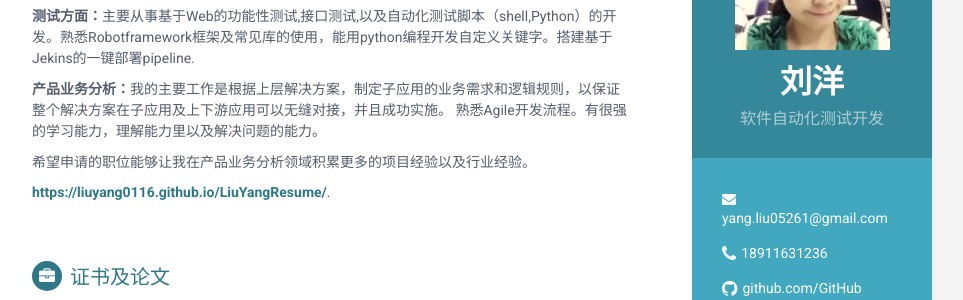
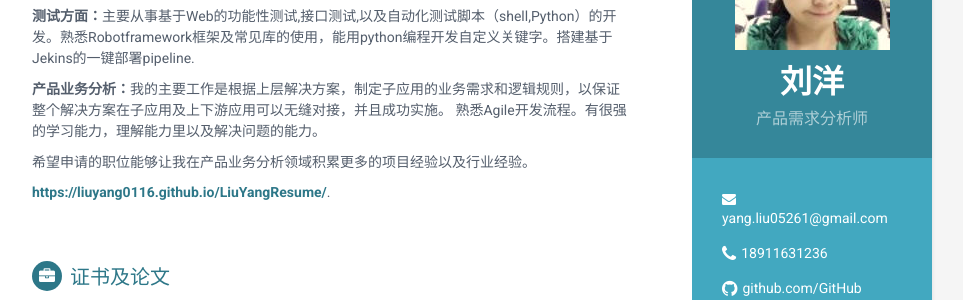
Before and after one commit to liuyang0116/LiuYangResume_EN, a Jekyll site: the page built from index.html, in a window 1280 px wide and 900 px high. Shown: the part 165-465 px from the top of the window, without its empty margins (188-1151 px from the left). Built offline with Jekyll 4.4.1, drawn with Linux system fonts in a browser that asks for light colours.

Commit message:
Update _config.yml

```diff
--- a/_config.yml
+++ b/_config.yml
@@ -16,7 +16,7 @@ baseurl: '/LiuYangResume' #change it according to your repository name
 
 #Profile information
 name: 刘洋
-tagline: 软件自动化测试开发
+tagline: 产品需求分析师
 pic: liuyangprofile.png  #place a 100x100 picture inside /assets/images/ folder and provide the name of the file below
 
 #sidebar links
```
